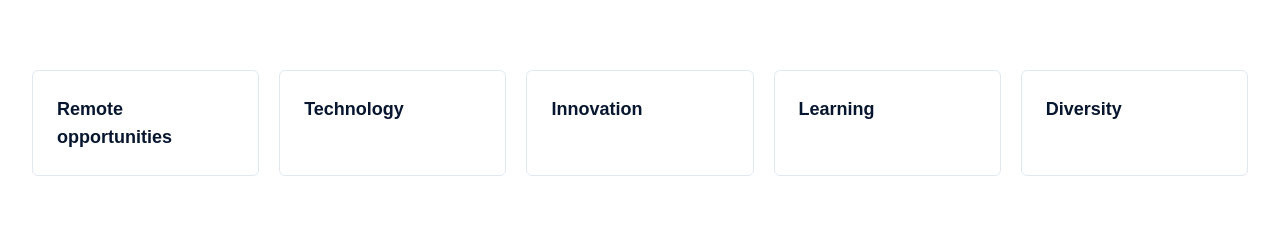
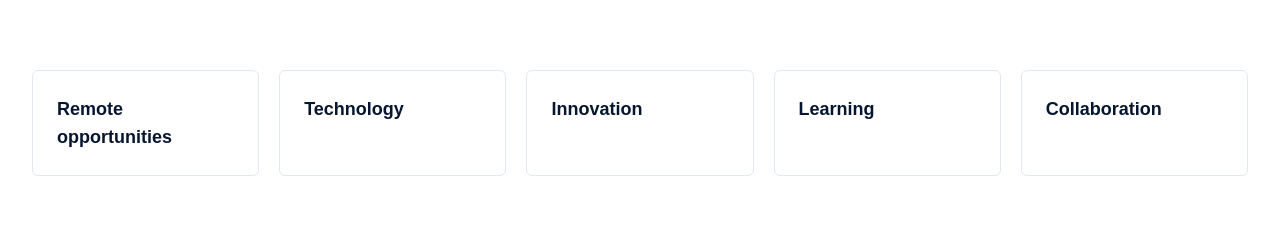
Before and after one commit to Space3434/365INO, a Next.js app: page /careers in a window 1280 px wide. Shown: the part 555-781 px from the top of the page. Built offline with nearby package versions, Linux system fonts and the light colour scheme.

Commit message:
Update careers collaboration value

```diff
--- a/app/careers/page.tsx
+++ b/app/careers/page.tsx
@@ -4,11 +4,11 @@ import { CtaBanner } from "@/components/cta-banner";
 import { PageHero } from "@/components/page-hero";
 import { createMetadata } from "@/lib/metadata";
 
-const values = ["Remote opportunities", "Technology", "Innovation", "Learning", "Diversity"];
+const values = ["Remote opportunities", "Technology", "Innovation", "Learning", "Collaboration"];
 
 export const metadata: Metadata = createMetadata(
   "Careers",
-  "Explore careers with 365INO across remote opportunities, technology, innovation, learning, and diverse teams.",
+  "Explore careers with 365INO across remote opportunities, technology, innovation, learning, and collaboration.",
   "/careers"
 );
 
```
